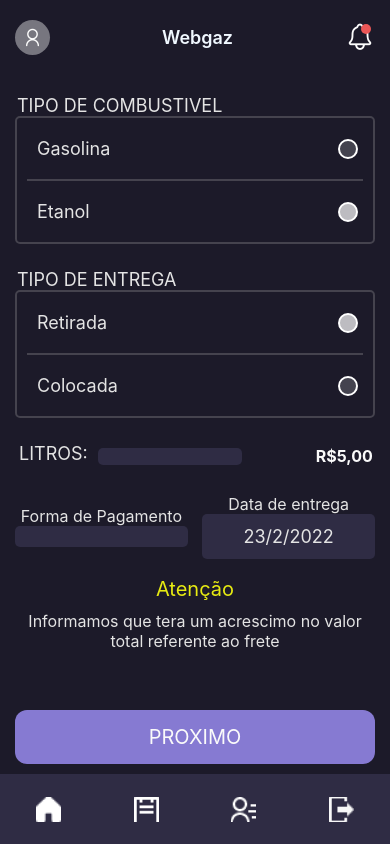
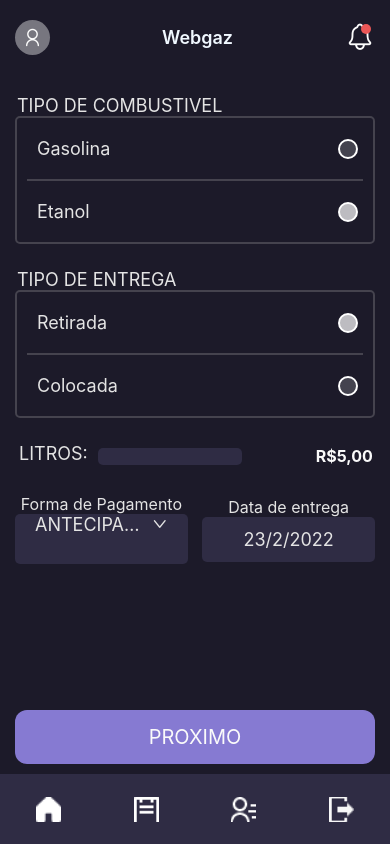
Before and after one commit to eltonCasacio/webgaz-mobile, a React Native app: screen /Pedir in a window 390 px wide. Built offline with nearby package versions, Linux system fonts and the light colour scheme.

Commit message:
feat: dropdown paymenttype

```diff
--- a/package.json
+++ b/package.json
@@ -13,6 +13,7 @@
   "dependencies": {
     "@react-native-async-storage/async-storage": "^1.15.14",
     "@react-native-community/datetimepicker": "^5.1.0",
+    "@react-native-picker/picker": "^2.3.0",
     "@react-navigation/bottom-tabs": "^6.0.9",
     "@react-navigation/native": "^6.0.6",
     "@react-navigation/native-stack": "^6.2.5",
--- /dev/null
+++ b/src/components/SelectPurchase/index.tsx
@@ -0,0 +1,132 @@
+import React from 'react';
+import AntDesign from 'react-native-vector-icons/AntDesign';
+import Theme from '../../styles/theme';
+
+import {
+  View,
+  Text,
+  TouchableOpacity,
+  Modal,
+  StyleSheet,
+  Dimensions,
+} from 'react-native';
+import {SafeAreaView} from 'react-native-safe-area-context';
+
+export type SelectPurchaseProps = {
+  options: string[];
+  option?: string;
+  onChangeSelected: (value: string) => void;
+};
+
+const {width, height} = Dimensions.get('window');
+
+const SelectPurchase: React.FC<SelectPurchaseProps> = params => {
+  const [showModal, setShowModal] = React.useState(false);
+
+  function handleChangeSelected(text: string) {
+    params.onChangeSelected(text);
+    setShowModal(false);
+  }
+
+  return (
+    <View>
+      <TouchableOpacity
+        style={styles.container}
+        onPress={() => setShowModal(!showModal)}>
+        <Text style={styles.optionText} numberOfLines={1}>
+          {params.option}
+        </Text>
+        <AntDesign name="down" color={Theme.colors.lightGray} size={16} />
+      </TouchableOpacity>
+      <Modal
+        transparent
+        visible={showModal}
+        animationType="fade"
+        onRequestClose={() => setShowModal(false)}>
+        <SafeAreaView>
+          <View style={styles.modalContainer}>
+            <View style={styles.wrapperItem}>
+              {params.options.map(item => (
+                <TouchableOpacity
+                  style={styles.menuItem}
+                  onPress={() => handleChangeSelected(item)}>
+                  <AntDesign name="arrowright" size={20} color="#fff" />
+                  <Text style={styles.modalMessageText}> {item}</Text>
+                </TouchableOpacity>
+              ))}
+            </View>
+            <TouchableOpacity
+              style={styles.button}
+              onPress={() => setShowModal(!showModal)}>
+              <AntDesign name="close" size={25} color="#fff" />
+            </TouchableOpacity>
+          </View>
+        </SafeAreaView>
+      </Modal>
+    </View>
+  );
+};
+
+const styles = StyleSheet.create({
+  container: {
+    flexDirection: 'row',
+    justifyContent: 'space-between',
+    alignItems: 'center',
+    paddingHorizontal: 20,
+    height: '100%',
+    width: '100%',
+  },
+  optionText: {
+    fontSize: 18,
+    color: Theme.colors.lightGray,
+    width: '80%',
+  },
+  modalContainer: {
+    justifyContent: 'space-between',
+
+    position: 'absolute',
+    top: height / 9,
+    left: 15,
+
+    height: height / 1.7,
+    width: width - 30,
+
+    paddingTop: 15,
+    paddingHorizontal: 15,
+
+    borderRadius: 10,
+    backgroundColor: Theme.colors.bgInput,
+    shadowColor: '#ffffff',
+    shadowOffset: {
+      width: 10,
+      height: 2,
+    },
+    shadowOpacity: 0.5,
+    shadowRadius: 1,
+    elevation: 5,
+    borderWidth: 1,
+    borderColor: '#ffffff73',
+  },
+  button: {
+    alignItems: 'center',
+    width: 45,
+    height: 45,
+    borderRadius: 200,
+    marginVertical: 10,
+    padding: 10,
+    backgroundColor: '#ffffff47',
+  },
+  menuItem: {
+    flexDirection: 'row',
+    alignItems: 'center',
+    marginVertical: 20,
+  },
+  modalMessageText: {
+    textAlign: 'justify',
+    fontSize: 22,
+    color: Theme.colors.white,
+    marginLeft: 5,
+  },
+  wrapperItem: {},
+});
+export default SelectPurchase;
--- /dev/null
+++ b/src/components/SelectPurchase/styles.tsx
@@ -0,0 +1 @@
+import styled from "styled-components/native";
--- a/src/components/index.ts
+++ b/src/components/index.ts
@@ -15,6 +15,7 @@ import Rede from './signup/Rede';
 import CardPurchaseDetails from './CardPurchaseDetails';
 import CardNotification from './CardNotification';
 import LinkWhatsapp from './LinkWhatsapp';
+import SelectPurchase from './SelectPurchase';
 
 export {
   Address,
@@ -34,4 +35,5 @@ export {
   CardPurchaseDetails,
   CardNotification,
   LinkWhatsapp,
+  SelectPurchase,
 };
--- a/src/pages/Purchase/index.tsx
+++ b/src/pages/Purchase/index.tsx
@@ -1,8 +1,13 @@
-import React, {useState} from 'react';
-import * as S from './styles';
-import {Header, Footer, Buttom} from '../../components';
+import React, {useEffect, useState} from 'react';
 import DateTimePicker from '@react-native-community/datetimepicker';
 import {Platform} from 'react-native';
+
+import {Header, Footer, Buttom, SelectPurchase} from '../../components';
+
+import * as S from './styles';
+import {ShippingType} from '../../components/Card/styles';
+
+const PaymentTypeList = ['ANTECIPADO', 'À VISTA', '7 DIAS', '10 DIAS'];
 
 enum FuelType {
   'Gasolina' = 'Gasolina',
@@ -20,6 +25,7 @@ const Purchase: React.FC = () => {
 
   const [date, setDate] = useState(new Date());
   const [show, setShow] = useState(false);
+  const [paymentSelected, setPaymentSelected] = useState<string>('ANTECIPADO');
 
   const onChange = (event: any, selectedDate: any) => {
     const currentDate = selectedDate || date;
@@ -83,7 +89,13 @@ const Purchase: React.FC = () => {
         <S.Payment>
           <S.PaymentInputWrapper>
             <S.PaymentText>Forma de Pagamento</S.PaymentText>
-            <S.PaymentInput />
+            <S.PaymentSelectWrapper>
+              <SelectPurchase
+                options={PaymentTypeList}
+                onChangeSelected={setPaymentSelected}
+                option={paymentSelected}
+              />
+            </S.PaymentSelectWrapper>
           </S.PaymentInputWrapper>
 
           <S.PaymentInputWrapper>
@@ -104,12 +116,14 @@ const Purchase: React.FC = () => {
           </S.PaymentInputWrapper>
         </S.Payment>
 
+        {shippingSelected === Shipping.Colocada && (
           <S.MessageFreight>
             <S.MessageFreightTitle>Atenção</S.MessageFreightTitle>
             <S.MessageFreightMsg>
               Informamos que tera um acrescimo no valor total referente ao frete
             </S.MessageFreightMsg>
           </S.MessageFreight>
+        )}
 
         <S.Button>
           <Buttom
--- a/src/pages/Purchase/styles.tsx
+++ b/src/pages/Purchase/styles.tsx
@@ -88,6 +88,14 @@ export const PaymentText = styled.Text`
   font-size: 16px;
 `;
 
+
+export const PaymentSelectWrapper = styled.View`
+  height: 50px;
+  width: 100%;
+  background-color: ${Theme.colors.bgInput};
+  border-radius: 5px;
+`;
+
 export const PaymentDateText = styled.Text`
   color: ${Theme.colors.lightGray};
   font-size: 18px;
```
Also changed, not shown: src/types/Purchase.ts (+13 -0 lines), 1 other file (tests, documents, lock files or other folders). Lines whose indentation alone changed are shown as unchanged.
